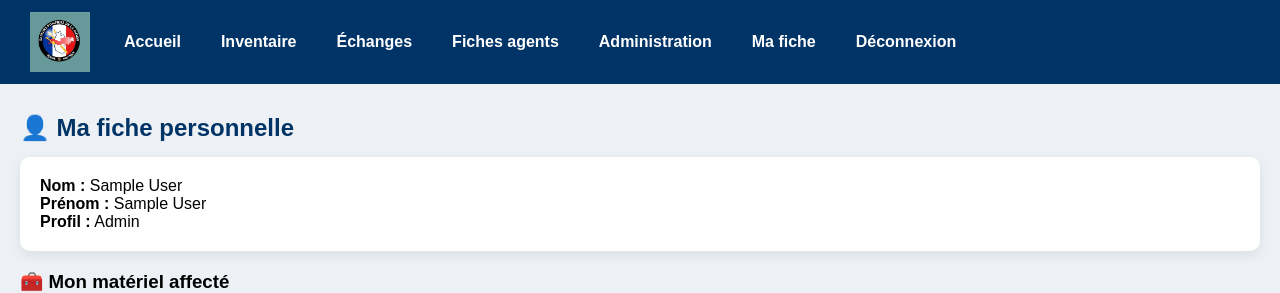
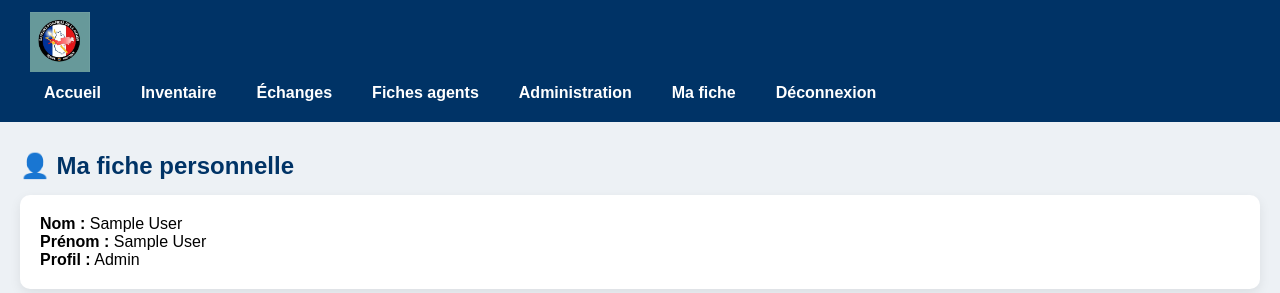
Before and after one commit to Tof55260/materiel-nautique-sdis55, a Flask app: page /ma-fiche in a window 1280 px wide. Shown: the top 293 px of the page. Run offline with Flask 3, Linux system fonts and the light colour scheme; the visitor is signed in with stand-in values (Sample User, id 1).

Commit message:
Update header.html

```diff
--- a/templates/header.html
+++ b/templates/header.html
@@ -1,7 +1,9 @@
-<header>
-    <img src="{{ url_for('static', filename='images/logo_nautique.jpeg') }}">
+<header class="topbar">
+    <div class="topbar-inner">
 
-    <nav>
+        <img src="{{ url_for('static', filename='images/logo_nautique.jpeg') }}" class="logo">
+
+        <nav class="menu">
             <a href="{{ url_for('accueil') }}">Accueil</a>
             <a href="{{ url_for('inventaire') }}">Inventaire</a>
             <a href="{{ url_for('echanges') }}">Échanges</a>
@@ -14,4 +16,6 @@
             <a href="{{ url_for('ma_fiche') }}">Ma fiche</a>
             <a href="{{ url_for('logout') }}">Déconnexion</a>
         </nav>
+
+    </div>
 </header>
```
Lines whose indentation alone changed are shown as unchanged.
